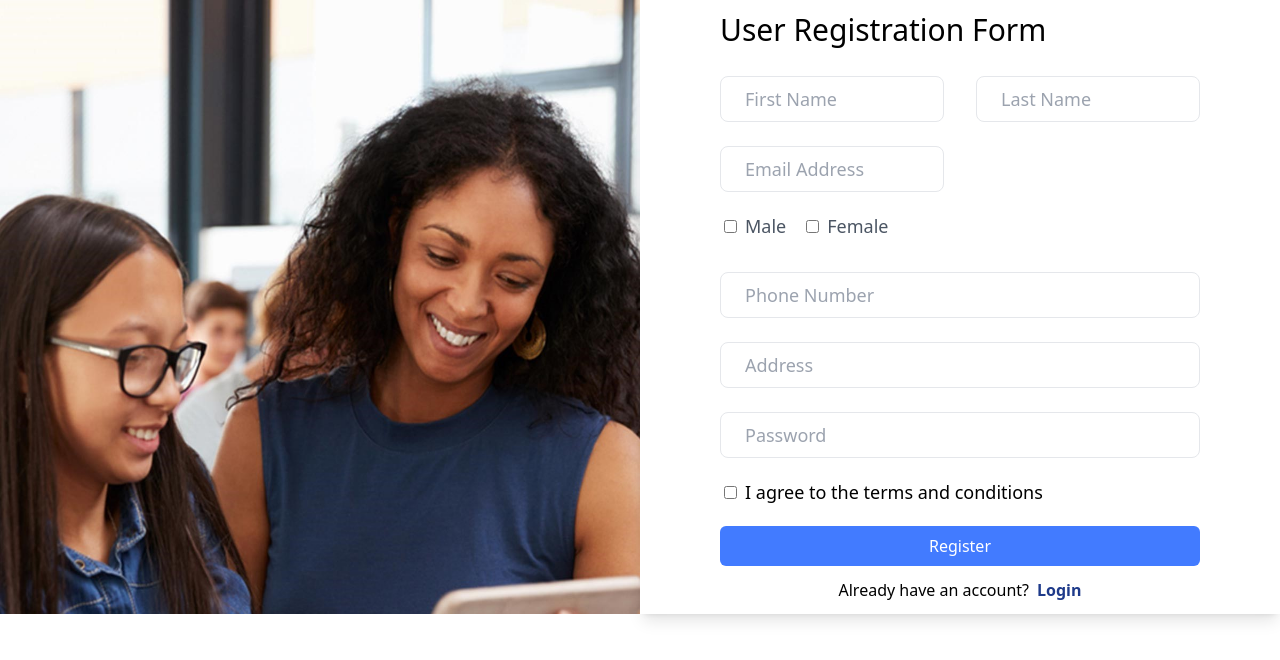
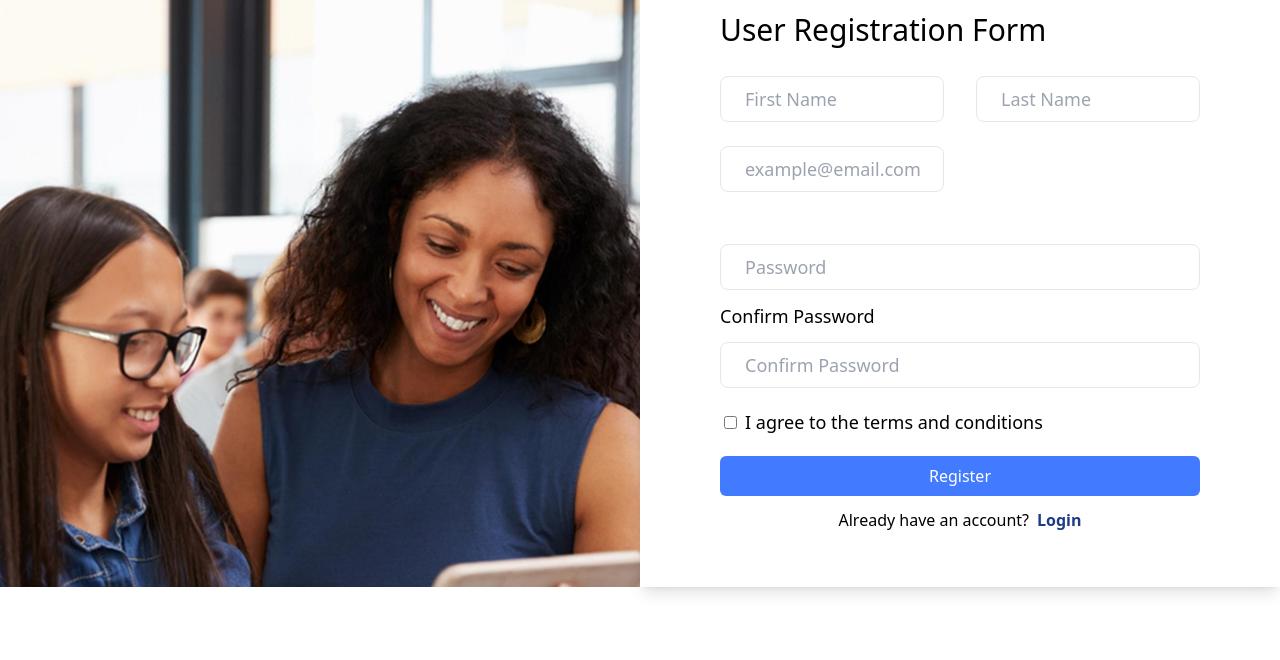
Before and after one commit to himsgyawali54/Food-Zone, a React (Vite) app: page /register in a window 1280 px wide. Shown: the top 660 px of the page. Built offline with nearby package versions, Linux system fonts and the light colour scheme; no server answers.

Commit message:
register form ui changed

```diff
--- a/src/Register/RegisterForm.tsx
+++ b/src/Register/RegisterForm.tsx
@@ -12,7 +12,7 @@ import { toast } from "react-toastify";
 const RegisterForm = () => {
   const [isChecked, setIsChecked] = useState(false);
   const [createUser, { isLoading }] = useRegisterMutation();
-  const [gender, setGender] = useState("");
+
   const dispatch = useAppDispatch();
   const navigate = useNavigate();
   const {
@@ -94,58 +94,24 @@ const RegisterForm = () => {
 
                   <TextInput
                     type="email"
-                    placeholder="Email Address"
+                    placeholder="example@email.com"
                     error={errors.email?.message}
                     {...register("email")}
                   />
                 </div>
-                <div className="flex items-center gap-5 py-2 ml-1">
-                  <div>
-                    <input
-                      type="checkbox"
-                      id="male"
-                      className="cursor-pointer mr-2 "
-                      {...register("gender")}
-                      value="male"
-                      checked={gender === "male"}
-                      onChange={() => setGender("male")}
-                    />
-                    <label htmlFor="male" className="text-gray-600">
-                      Male
-                    </label>
-                  </div>
-                  <div>
-                    <input
-                      type="checkbox"
-                      id="female"
-                      className="cursor-pointer mr-2"
-                      {...register("gender")}
-                      value="female"
-                      checked={gender === "female"}
-                      onChange={() => setGender("female")}
-                    />
-                    <label htmlFor="female" className="text-gray-600">
-                      Female
-                    </label>
-                  </div>
-                </div>
+                <div className="flex items-center gap-5 py-2 ml-1"></div>
                 <div className="mt-3 flex flex-col ">
-                  <TextInput
-                    type="number"
-                    placeholder="Phone Number"
-                    {...register("phonenumber")}
-                  />
-                  <TextInput
-                    type="text"
-                    placeholder="Address"
-                    error={errors.firstName?.message}
-                    {...register("address")}
-                  />
                   <TextInput
                     id="password"
                     placeholder="Password"
                     error={errors.password?.message}
                     {...register("password")}
+                  />
+                  <TextInput
+                    label="Confirm Password"
+                    placeholder="Confirm Password"
+                    error={errors.confirmPassword?.message}
+                    {...register("confirmPassword")}
                   />
 
                   <div className="my-2 ml-1">
--- a/src/Register/validation.tsx
+++ b/src/Register/validation.tsx
@@ -3,14 +3,17 @@ import * as yup from "yup";
 export const registrationSchema = yup.object({
   firstName: yup.string().required("First Name is required"),
   lastName: yup.string().required("Last Name is required"),
-  username: yup.string().required("UserName  is required"),
-  email: yup.string().required("Email is required"),
+  email: yup
+    .string()
+    .required("Email is required")
+    .email("Please enter valid email address"),
   password: yup
     .string()
     .min(6, "Password must be at least 6 characters.")
+    .required("Password is required"),
+  confirmPassword: yup
+    .string()
+    .oneOf([yup.ref("password")], "Please make sure your password match")
     .required("Confirm Password is required"),
   terms: yup.boolean().required("check box"),
-  //   gender: yup.string().notRequired(),
-  //   address: yup.string().notRequired(),
-  //   phonenumber: yup.string().notRequired(),
 });
--- a/src/feature/RegisterSlice.ts
+++ b/src/feature/RegisterSlice.ts
@@ -4,12 +4,11 @@ import { createSlice } from "@reduxjs/toolkit";
 export interface RegisterFormInputs {
   firstName: string;
   lastName: string;
-  username: string;
+
   email: string;
-  gender?: string | null;
-  phonenumber?: string | null;
-  address?: string | null;
+
   password: string;
+  confirmPassword: string;
   terms: boolean;
 }
 export interface RForm {
@@ -19,12 +18,9 @@ const initialState: RForm = {
   user: {
     firstName: "",
     lastName: "",
-    username: "",
     email: "",
-    gender: "",
-    phonenumber: "",
-    address: "",
     password: "",
+    confirmPassword: "",
     terms: false,
   },
 };
```
